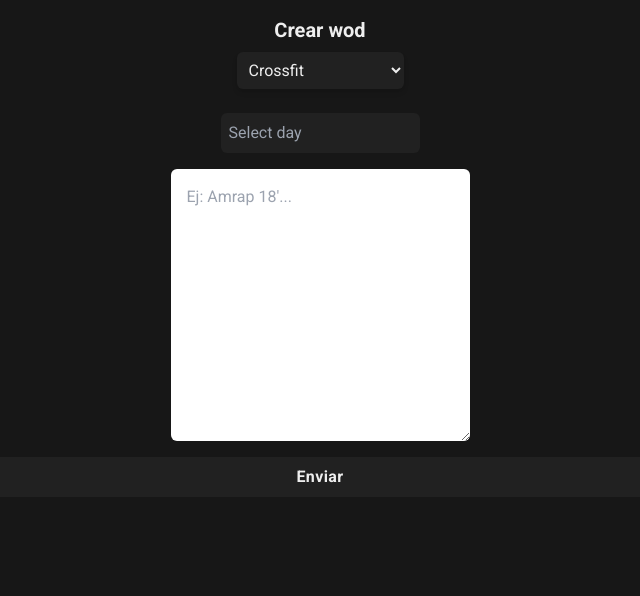
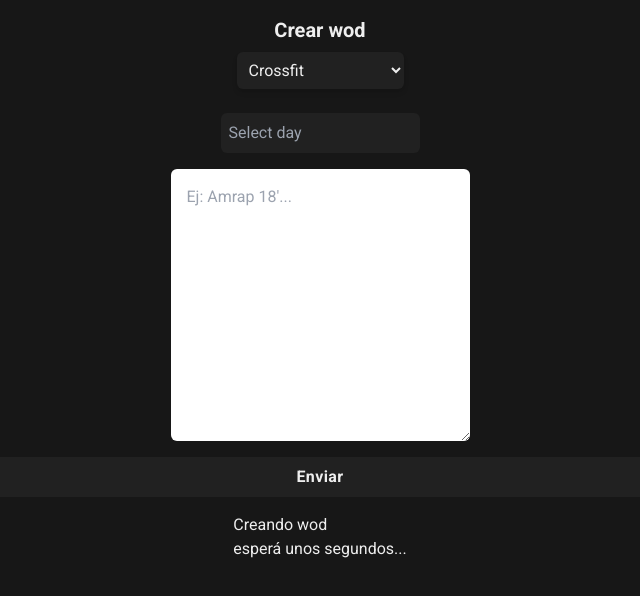
Before and after one commit to marianoGarmendia/wods-tv, a React (Vite) app in the folder client/: page /create-wod in a window 1280 px wide. Shown: the top 596 px of the page, without its empty margins (320-960 px from the left). Built offline with nearby package versions, Linux system fonts and the light colour scheme; the HTML template or start-up script is replaced by a standard one; a web font is replaced by a local one.

Commit message:
message of wait

```diff
--- a/client/src/pages/createWod.jsx
+++ b/client/src/pages/createWod.jsx
@@ -87,7 +87,14 @@ function CreateWod() {
       <button className="my-4 font-semibold tracking-wide focus:scale-100 focus:bg-[#eee] focus:text-[#171717] p-2 rounded-md  hover:scale-105 ease-in-out duration-200 cursor-pointer bg-[#212121] m-2 w-2/3">
         Enviar
       </button>
-      {create && <MessageCreate></MessageCreate>}
+      {create ? (
+        <MessageCreate></MessageCreate>
+      ) : (
+        <div>
+          <h1>Creando wod</h1>
+          <p>esperá unos segundos...</p>
+        </div>
+      )}
     </form>
   );
 }
```
